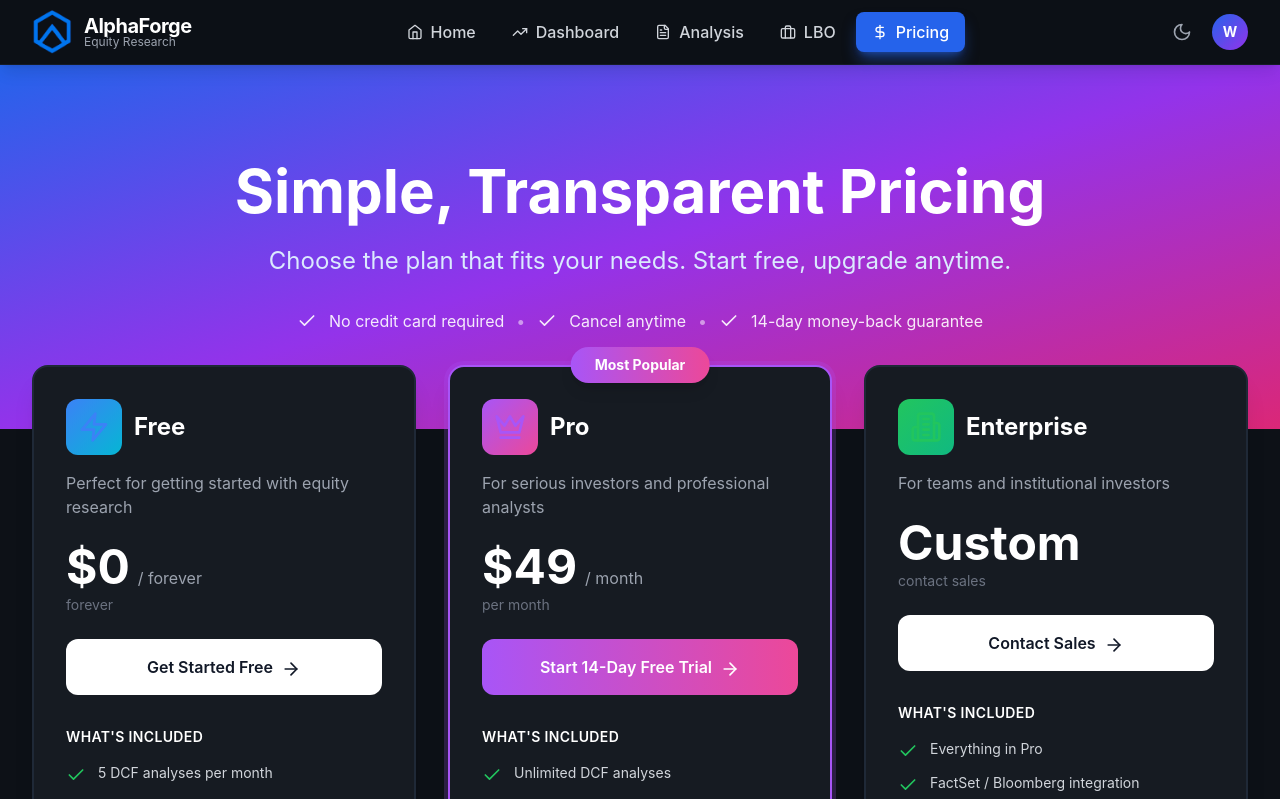
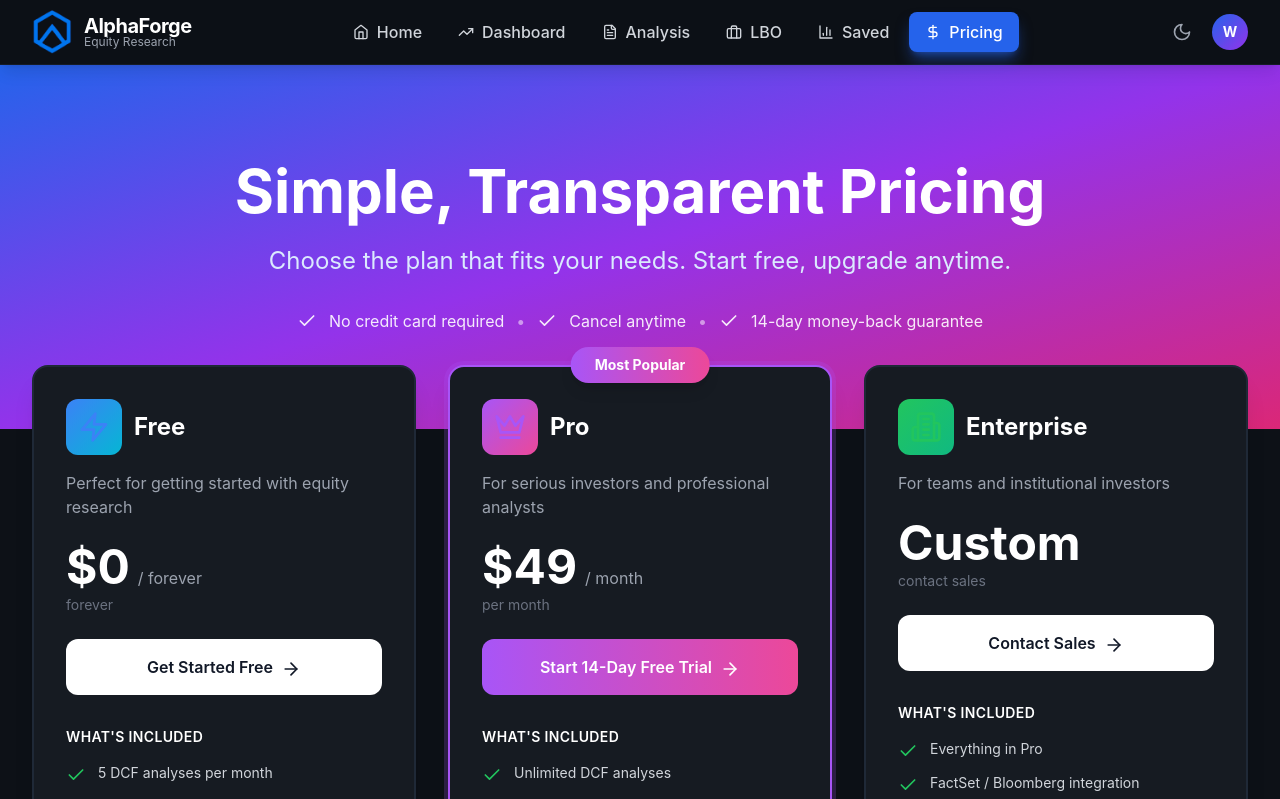
Before and after one commit to Williyami/AlphaForge, a Next.js app in the folder frontend/: page /pricing in a window 1280 px wide. Shown: the top 799 px of the page. Built offline with nearby package versions, Linux system fonts and the light colour scheme.

Commit message:
Readded Saved to Navbar

```diff
--- a/frontend/src/components/Navigation.tsx
+++ b/frontend/src/components/Navigation.tsx
@@ -19,6 +19,7 @@ export function Navigation() {
     { href: "/dashboard", label: "Dashboard", icon: TrendingUp },
     { href: "/analysis", label: "Analysis", icon: FileText },
     { href: "/lbo", label: "LBO", icon: Briefcase },
+    { href: "/saved", label: "Saved", icon: BarChart3 },
     { href: "/pricing", label: "Pricing", icon: DollarSign },
   ];
 
```
